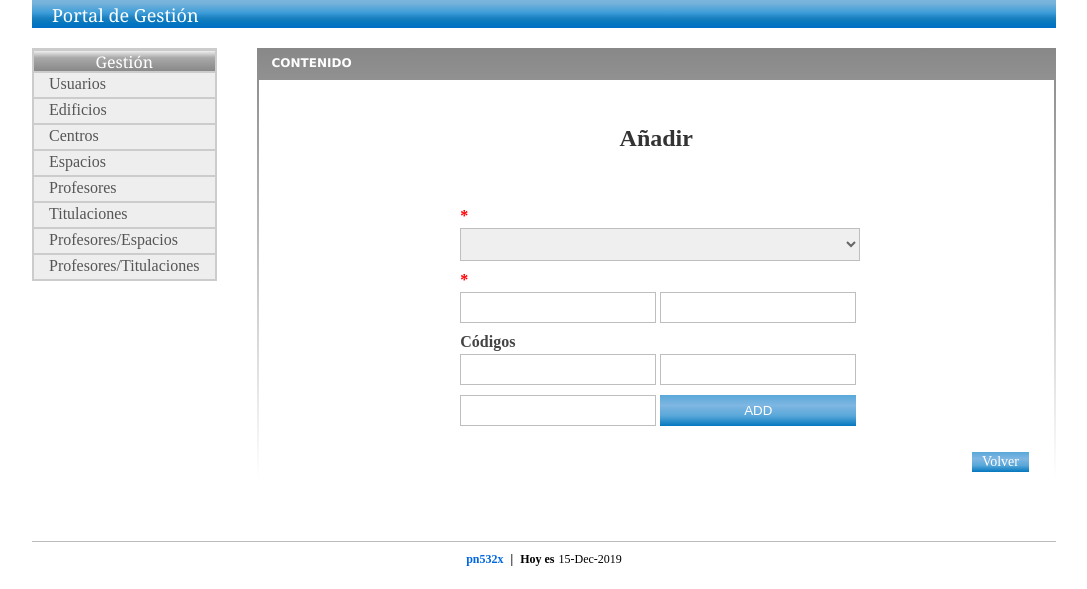
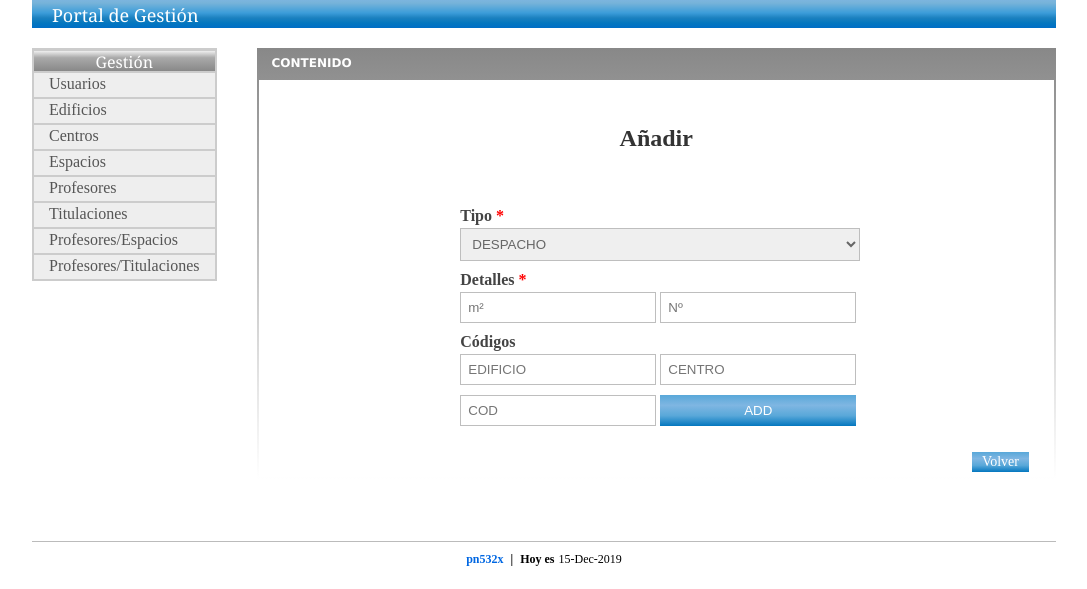
Before and after one commit to Student-Puma/UserInterfaces, a PHP site: page /Controller/ESPACIO_Controller.php?action=ADD in a window 1280 px wide. Shown: the part 348-937 px from the top of the page, without its empty margins (96-1183 px from the left). Run offline with PHP 8.4, Linux system fonts and the light colour scheme; the visitor is signed in with stand-in values (Sample User, id 1); data that the repository does not hold is empty.

Commit message:
:tongue: ESPACIO

```diff
--- a/View/ESPACIO_ADD_View.php
+++ b/View/ESPACIO_ADD_View.php
@@ -33,25 +33,25 @@
 		<form name="Form" action="../Controller/ESPACIO_Controller.php" method="post" onsubmit="submitEspacio(this);">
 			<ul class="form-style">
 				<li>
-					<label><?php echo $strings['Type']; ?> <span class="requerido">*</span></label>
+					<label><span class="trad_Type"></span> <span class="requerido">*</span></label>
 					<select class="campo-largo" id="tipo" name="tipo" required>
-						<option value="DESPACHO" selected><?php echo $strings['DESPACHO']; ?></option>
-						<option value="LABORATORIO"><?php echo $strings['LABORATORIO']; ?></option>
-						<option value="PAS"><?php echo $strings['PAS']; ?></option>
+						<option value="DESPACHO" class="trad_DESPACHO" selected></option>
+						<option value="LABORATORIO" class="trad_LABORATORIO"></option>
+						<option value="PAS" class="trad_PAS"></option>
 					</select>
 				</li>
 				<li>
-					<label><?php echo $strings['Details']; ?> <span class="requerido">*</span></label>
-					<input type="text" pattern="[0-9]{1,4}" class="campo-dividido" id="superficie" name="superficie" placeholder="<?php echo $strings['Surface']; ?>" required>
-					<input type="text" pattern="[0-9]{1,8}" class="campo-dividido" id="numinventario" name="numinventario" placeholder="<?php echo $strings['NumInvent']; ?>" required>
+					<label><span class="trad_Details"></span> <span class="requerido">*</span></label>
+					<input type="text" pattern="[0-9]{1,4}" class="campo-dividido" id="superficie" name="superficie" placeholder="m²" required>
+					<input type="text" pattern="[0-9]{1,8}" class="campo-dividido" id="numinventario" name="numinventario" placeholder="Nº" required>
 				</li>
 				<li>
 					<label><span class="trad_Codes"> <span class="requerido">*</span></label>
-					<input type="text" pattern="[A-Za-z0-9][A-Za-z0-9_-]{0,9}" class="campo-dividido" id="CODEdificio" name="CODEdificio" placeholder="<?php echo $strings['CODEdificio']; ?>" required>
-					<input type="text" pattern="[A-Za-z0-9][A-Za-z0-9_-]{0,9}" class="campo-dividido" id="CODCentro" name="CODCentro" placeholder="<?php echo $strings['CODCentro']; ?>" required>
+					<input type="text" pattern="[A-Za-z0-9][A-Za-z0-9_-]{0,9}" class="campo-dividido" id="CODEdificio" name="CODEdificio" placeholder="EDIFICIO" required>
+					<input type="text" pattern="[A-Za-z0-9][A-Za-z0-9_-]{0,9}" class="campo-dividido" id="CODCentro" name="CODCentro" placeholder="CENTRO" required>
 				</li>
 				<li>
-					<input type="text" pattern="[A-Za-z0-9][A-Za-z0-9_-]{0,9}" class="campo-dividido" id="CODEspacio" name="CODEspacio" placeholder="<?php echo $strings['CODEspacio']; ?>" required>
+					<input type="text" pattern="[A-Za-z0-9][A-Za-z0-9_-]{0,9}" class="campo-dividido" id="CODEspacio" name="CODEspacio" placeholder="COD" required>
 
 					<input type="submit" class="campo-dividido" name="action" value="ADD">
 				</li>
--- a/View/ESPACIO_DELETE_View.php
+++ b/View/ESPACIO_DELETE_View.php
@@ -36,29 +36,29 @@
 		<form name="Form" action="../Controller/ESPACIO_Controller.php" method="post" onsubmit="enableAll(this);">
 			<ul class="form-style">
 				<li>
-					<label><?php echo $strings['Type']; ?></label>
+					<label class="trad_Type"></label>
 					<select disabled class="campo-largo" id="tipo" name="tipo">
-						<option value="DESPACHO" <?php if($this->tupla['TIPO'] == "DESPACHO") { echo "selected"; } ?>><?php echo $strings['DESPACHO']; ?></option>
-						<option value="LABORATORIO" <?php if($this->tupla['TIPO'] == "LABORATORIO") { echo "selected"; } ?>><?php echo $strings['LABORATORIO']; ?></option>
-						<option value="PAS" <?php if($this->tupla['TIPO'] == "PAS") { echo "selected"; } ?>><?php echo $strings['PAS']; ?></option>
+						<option value="DESPACHO" <?php if($this->tupla['TIPO'] == "DESPACHO") { echo "selected"; } ?> class="trad_DESPACHO"></option>
+						<option value="LABORATORIO" <?php if($this->tupla['TIPO'] == "LABORATORIO") { echo "selected"; } ?> class="trad_LABORATORIO"></option>
+						<option value="PAS" <?php if($this->tupla['TIPO'] == "PAS") { echo "selected"; } ?> class="trad_PAS"></option>
 					</select>
 				</li>
 				<li>
-					<label><?php echo $strings['Details']; ?></label>
-					<input type="text" readonly class="campo-dividido" id="superficie" name="superficie" placeholder="<?php echo $strings['Surface']; ?>" value="<?php echo $this->tupla['SUPERFICIEESPACIO']; ?>">
-					<input type="text" readonly class="campo-dividido" id="numinventario" name="numinventario" placeholder="<?php echo $strings['NumInvent']; ?>" value="<?php echo $this->tupla['NUMINVENTARIOESPACIO']; ?>">
+					<label class="trad_Details"></label>
+					<input type="text" readonly class="campo-dividido" id="superficie" name="superficie" value="<?php echo $this->tupla['SUPERFICIEESPACIO']; ?>">
+					<input type="text" readonly class="campo-dividido" id="numinventario" name="numinventario" value="<?php echo $this->tupla['NUMINVENTARIOESPACIO']; ?>">
 				</li>
 				<li>
 					<label class="trad_Codes"></label>
 					<a class="weak" href="../Functions/ShowWeak.php?entity=EDIFICIO&key=<?php echo $this->tupla['CODEDIFICIO']; ?>">
-						<input type="text" readonly class="campo-dividido" id="CODEdificio" name="CODEdificio" placeholder="<?php echo $strings['CODEdificio']; ?>" value="<?php echo $this->tupla['CODEDIFICIO']; ?>">
+						<input type="text" readonly class="campo-dividido" id="CODEdificio" name="CODEdificio" value="<?php echo $this->tupla['CODEDIFICIO']; ?>">
 					</a>
 					<a class="weak" href="../Functions/ShowWeak.php?entity=CENTRO&key=<?php echo $this->tupla['CODCENTRO']; ?>">
-						<input type="text" readonly class="campo-dividido" id="CODCentro" name="CODCentro" placeholder="<?php echo $strings['CODCentro']; ?>" value="<?php echo $this->tupla['CODCENTRO']; ?>">
+						<input type="text" readonly class="campo-dividido" id="CODCentro" name="CODCentro" value="<?php echo $this->tupla['CODCENTRO']; ?>">
 					</a>
 				</li>
 				<li>
-					<input type="text" readonly class="campo-dividido" id="CODEspacio" name="CODEspacio" placeholder="<?php echo $strings['CODEspacio']; ?>" value="<?php echo $this->tupla['CODESPACIO']; ?>">
+					<input type="text" readonly class="campo-dividido" id="CODEspacio" name="CODEspacio" value="<?php echo $this->tupla['CODESPACIO']; ?>">
 
 					<input type="submit" class="campo-dividido" name="action" value="DELETE">
 				</li>
--- a/View/ESPACIO_EDIT_View.php
+++ b/View/ESPACIO_EDIT_View.php
@@ -36,25 +36,25 @@
 		<form name="Form" action="../Controller/ESPACIO_Controller.php" method="post" onsubmit="submitEspacio(this);">
 			<ul class="form-style">
 				<li>
-					<label><?php echo $strings['Type']; ?> <span class="requerido">*</span></label>
+					<label><span class="trad_Type"></span> <span class="requerido">*</span></label>
 					<select class="campo-largo" id="tipo" name="tipo" required>
-						<option value="DESPACHO" <?php if($this->tupla['TIPO'] == "DESPACHO") { echo "selected"; } ?>><?php echo $strings['DESPACHO']; ?></option>
-						<option value="LABORATORIO" <?php if($this->tupla['TIPO'] == "LABORATORIO") { echo "selected"; } ?>><?php echo $strings['LABORATORIO']; ?></option>
-						<option value="PAS" <?php if($this->tupla['TIPO'] == "PAS") { echo "selected"; } ?>><?php echo $strings['PAS']; ?></option>
+						<option value="DESPACHO" <?php if($this->tupla['TIPO'] == "DESPACHO") { echo "selected"; } ?> class="trad_DESPACHO"></option>
+						<option value="LABORATORIO" <?php if($this->tupla['TIPO'] == "LABORATORIO") { echo "selected"; } ?> class="trad_LABORATORIO"></option>
+						<option value="PAS" <?php if($this->tupla['TIPO'] == "PAS") { echo "selected"; } ?> class="trad_PAS"></option>
 					</select>
 				</li>
 				<li>
-					<label><?php echo $strings['Details']; ?> <span class="requerido">*</span></label>
-					<input type="text" pattern="[0-9]{1,4}" class="campo-dividido" id="superficie" name="superficie" placeholder="<?php echo $strings['Surface']; ?>" value="<?php echo $this->tupla['SUPERFICIEESPACIO']; ?>" required>
-					<input type="text" pattern="[0-9]{1,8}" class="campo-dividido" id="numinventario" name="numinventario" placeholder="<?php echo $strings['NumInvent']; ?>" value="<?php echo $this->tupla['NUMINVENTARIOESPACIO']; ?>" required>
+					<label><span class="trad_Details"></span> <span class="requerido">*</span></label>
+					<input type="text" pattern="[0-9]{1,4}" class="campo-dividido" id="superficie" name="superficie" placeholder="m²" value="<?php echo $this->tupla['SUPERFICIEESPACIO']; ?>" required>
+					<input type="text" pattern="[0-9]{1,8}" class="campo-dividido" id="numinventario" name="numinventario" placeholder="Nº" value="<?php echo $this->tupla['NUMINVENTARIOESPACIO']; ?>" required>
 				</li>
 				<li>
 					<label class="campo-dividido"><span class="trad_Codes"> <span class="requerido">*</span></label>
-					<input type="text" pattern="[A-Za-z0-9][A-Za-z0-9_-]{0,9}" class="campo-dividido" id="CODEdificio" name="CODEdificio" placeholder="<?php echo $strings['CODEdificio']; ?>" value="<?php echo $this->tupla['CODEDIFICIO']; ?>" required>
-					<input type="text" pattern="[A-Za-z0-9][A-Za-z0-9_-]{0,9}" class="campo-dividido" id="CODCentro" name="CODCentro" placeholder="<?php echo $strings['CODCentro']; ?>" value="<?php echo $this->tupla['CODCENTRO']; ?>" required>
+					<input type="text" pattern="[A-Za-z0-9][A-Za-z0-9_-]{0,9}" class="campo-dividido" id="CODEdificio" name="CODEdificio" placeholder="EDIFICIO" value="<?php echo $this->tupla['CODEDIFICIO']; ?>" required>
+					<input type="text" pattern="[A-Za-z0-9][A-Za-z0-9_-]{0,9}" class="campo-dividido" id="CODCentro" name="CODCentro" placeholder="CENTRO" value="<?php echo $this->tupla['CODCENTRO']; ?>" required>
 				</li>
 				<li>
-					<input type="text" readonly class="campo-dividido" id="CODEspacio" name="CODEspacio" placeholder="<?php echo $strings['CODEspacio']; ?>" value="<?php echo $this->tupla['CODESPACIO']; ?>" required>
+					<input type="text" readonly class="campo-dividido" id="CODEspacio" name="CODEspacio" placeholder="COD" value="<?php echo $this->tupla['CODESPACIO']; ?>" required>
 
 					<input type="submit" class="campo-dividido" name="action" value="EDIT">
 				</li>
--- a/View/ESPACIO_SEARCH_View.php
+++ b/View/ESPACIO_SEARCH_View.php
@@ -33,26 +33,26 @@
 		<form name="Form" action="../Controller/ESPACIO_Controller.php" method="post">
 			<ul class="form-style">
 				<li>
-					<label><?php echo $strings['Type']; ?></label>
+					<label class="trad_Type"></label>
 					<select class="campo-largo" id="tipo" name="tipo">
-						<option selected value=""><?php echo $strings['OptionNone']; ?></option>
-						<option value="DESPACHO"><?php echo $strings['DESPACHO']; ?></option>
-						<option value="LABORATORIO"><?php echo $strings['LABORATORIO']; ?></option>
-						<option value="PAS"><?php echo $strings['PAS']; ?></option>
+						<option selected value="" class="trad_OptionNone"></option>
+						<option value="DESPACHO" class="trad_DESPACHO"></option>
+						<option value="LABORATORIO" class="trad_LABORATORIO"></option>
+						<option value="PAS" class="trad_PAS"></option>
 					</select>
 				</li>
 				<li>
-					<label><?php echo $strings['Details']; ?></label>
-					<input type="text" pattern="[0-9]{1,4}" class="campo-dividido" id="superficie" name="superficie" placeholder="<?php echo $strings['Surface']; ?>">
-					<input type="text" pattern="[0-9]{1,8}" class="campo-dividido" id="numinventario" name="numinventario" placeholder="<?php echo $strings['NumInvent']; ?>">
+					<label class="trad_Details"></label>
+					<input type="text" pattern="[0-9]{1,4}" class="campo-dividido" id="superficie" name="superficie" placeholder="m²">
+					<input type="text" pattern="[0-9]{1,8}" class="campo-dividido" id="numinventario" name="numinventario" placeholder="Nº">
 				</li>
 				<li>
 					<label class="trad_Codes"></label>
-					<input type="text" pattern="[A-Za-z0-9_-]{1,10}" class="campo-dividido" id="CODEdificio" name="CODEdificio" placeholder="<?php echo $strings['CODEdificio']; ?>">
-					<input type="text" pattern="[A-Za-z0-9_-]{1,10}" class="campo-dividido" id="CODCentro" name="CODCentro" placeholder="<?php echo $strings['CODCentro']; ?>">
+					<input type="text" pattern="[A-Za-z0-9_-]{1,10}" class="campo-dividido" id="CODEdificio" name="CODEdificio" placeholder="EDIFICIO">
+					<input type="text" pattern="[A-Za-z0-9_-]{1,10}" class="campo-dividido" id="CODCentro" name="CODCentro" placeholder="CENTRO">
 				</li>
 				<li>
-					<input type="text" pattern="[A-Za-z0-9_-]{1,10}" class="campo-dividido" id="CODEspacio" name="CODEspacio" placeholder="<?php echo $strings['CODEspacio']; ?>">
+					<input type="text" pattern="[A-Za-z0-9_-]{1,10}" class="campo-dividido" id="CODEspacio" name="CODEspacio" placeholder="COD">
 
 					<input type="submit" class="campo-dividido" name="action" value="SEARCH">
 				</li>
--- a/View/ESPACIO_SHOWCURRENT_View.php
+++ b/View/ESPACIO_SHOWCURRENT_View.php
@@ -32,29 +32,29 @@
 		<form name="Form" action="../Controller/ESPACIO_Controller.php" method="post" onsubmit="enableAll(this);">
 			<ul class="form-style">
 				<li>
-					<label><?php echo $strings['Type']; ?></label>
+					<label class="trad_Type"></label>
 					<select disabled class="campo-largo" id="tipo" name="tipo">
-						<option value="DESPACHO" <?php if($this->tupla['TIPO'] == "DESPACHO") { echo "selected"; } ?>><?php echo $strings['DESPACHO']; ?></option>
-						<option value="LABORATORIO" <?php if($this->tupla['TIPO'] == "LABORATORIO") { echo "selected"; } ?>><?php echo $strings['LABORATORIO']; ?></option>
-						<option value="PAS" <?php if($this->tupla['TIPO'] == "PAS") { echo "selected"; } ?>><?php echo $strings['PAS']; ?></option>
+						<option value="DESPACHO" <?php if($this->tupla['TIPO'] == "DESPACHO") { echo "selected"; } ?> class="trad_DESPACHO"></option>
+						<option value="LABORATORIO" <?php if($this->tupla['TIPO'] == "LABORATORIO") { echo "selected"; } ?> class="trad_LABORATORIO"></option>
+						<option value="PAS" <?php if($this->tupla['TIPO'] == "PAS") { echo "selected"; } ?> class="trad_PAS"></option>
 					</select>
 				</li>
 				<li>
-					<label><?php echo $strings['Details']; ?></label>
-					<input type="text" readonly class="campo-dividido" id="superficie" name="superficie" placeholder="<?php echo $strings['Surface']; ?>" value="<?php echo $this->tupla['SUPERFICIEESPACIO']; ?>">
-					<input type="text" readonly class="campo-dividido" id="numinventario" name="numinventario" placeholder="<?php echo $strings['NumInvent']; ?>" value="<?php echo $this->tupla['NUMINVENTARIOESPACIO']; ?>">
+					<label class="trad_Details"></label>
+					<input type="text" readonly class="campo-dividido" id="superficie" name="superficie" placeholder="m²" value="<?php echo $this->tupla['SUPERFICIEESPACIO']; ?>">
+					<input type="text" readonly class="campo-dividido" id="numinventario" name="numinventario" placeholder="Nº" value="<?php echo $this->tupla['NUMINVENTARIOESPACIO']; ?>">
 				</li>
 				<li>
 					<label class="trad_Codes"></label>
 					<a class="weak" href="../Functions/ShowWeak.php?entity=EDIFICIO&key=<?php echo $this->tupla['CODEDIFICIO']; ?>">
-						<input type="text" readonly class="campo-dividido" id="CODEdificio" name="CODEdificio" placeholder="<?php echo $strings['CODEdificio']; ?>" value="<?php echo $this->tupla['CODEDIFICIO']; ?>">
+						<input type="text" readonly class="campo-dividido" id="CODEdificio" name="CODEdificio" value="<?php echo $this->tupla['CODEDIFICIO']; ?>">
 					</a>
 					<a class="weak" href="../Functions/ShowWeak.php?entity=CENTRO&key=<?php echo $this->tupla['CODCENTRO']; ?>">
-						<input type="text" readonly class="campo-dividido" id="CODCentro" name="CODCentro" placeholder="<?php echo $strings['CODCentro']; ?>" value="<?php echo $this->tupla['CODCENTRO']; ?>">
+						<input type="text" readonly class="campo-dividido" id="CODCentro" name="CODCentro" value="<?php echo $this->tupla['CODCENTRO']; ?>">
 					</a>
 				</li>
 				<li>
-					<input type="text" readonly class="campo-largo" id="CODEspacio" name="CODEspacio" placeholder="<?php echo $strings['CODEspacio']; ?>" value="<?php echo $this->tupla['CODESPACIO']; ?>">
+					<input type="text" readonly class="campo-largo" id="CODEspacio" name="CODEspacio" value="<?php echo $this->tupla['CODESPACIO']; ?>">
 				</li>
 			</ul>
 		</form>
```
